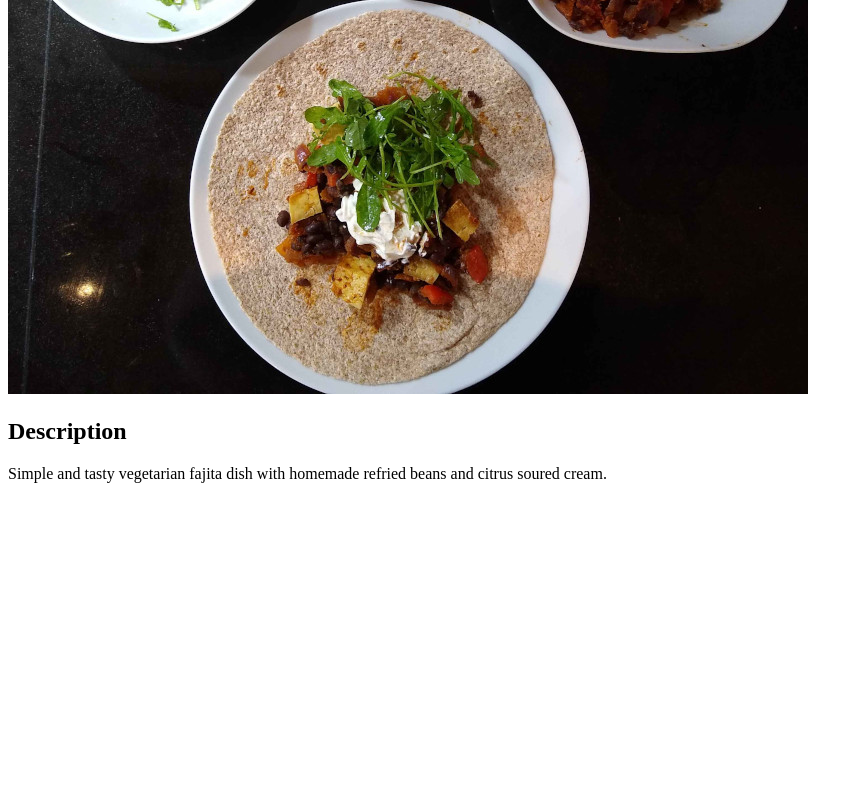
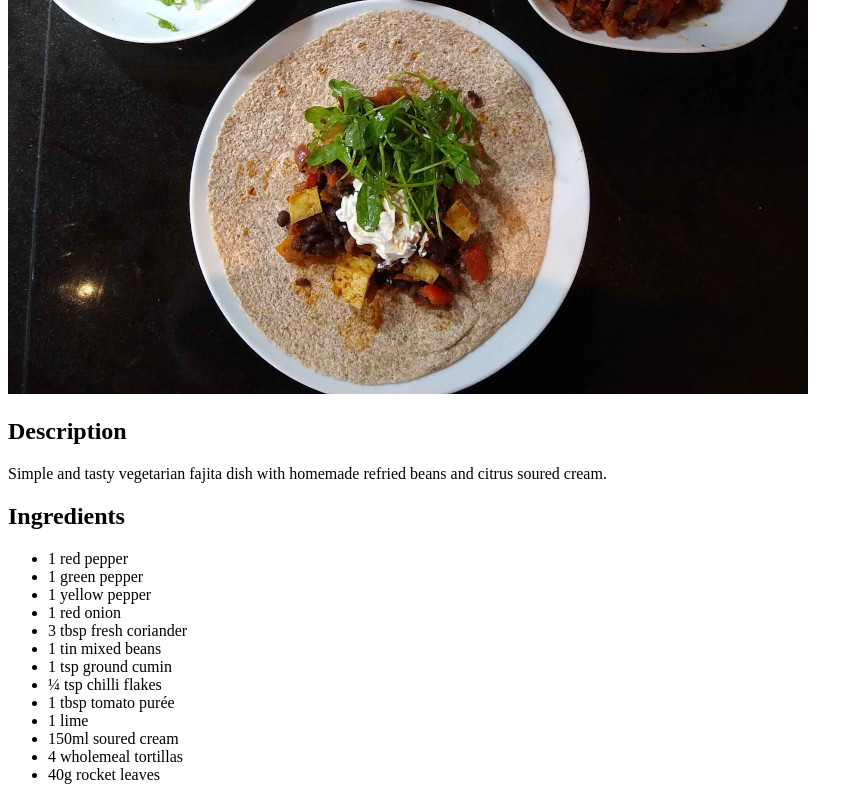
Before and after one commit to mjr141/odin-recipes, a plain HTML site: page recipes/fajitas.html in a window 1280 px wide. Shown: the part 386-1186 px from the top of the page, without its empty margins (0-863 px from the left). Before the commit the page ends 885 px from the top, so only its background shows below. Drawn offline with Linux system fonts and the light colour scheme.

Commit message:
add ingredients to fajita recipe

```diff
--- a/recipes/fajitas.html
+++ b/recipes/fajitas.html
@@ -15,5 +15,23 @@
 
   <p>Simple and tasty vegetarian fajita dish with homemade refried beans and citrus soured cream.</p>
 
+  <h2>Ingredients</h2>
+
+  <ul>
+    <li>1 red pepper</li>
+    <li>1 green pepper</li>
+    <li>1 yellow pepper</li>
+    <li>1 red onion</li>
+    <li>3 tbsp fresh coriander</li>
+    <li>1 tin mixed beans</li>
+    <li>1 tsp ground cumin</li>
+    <li>&frac14; tsp chilli flakes</li>
+    <li>1 tbsp tomato pur&eacute;e</li>
+    <li>1 lime</li>
+    <li>150ml soured cream</li>
+    <li>4 wholemeal tortillas</li>
+    <li>40g rocket leaves</li>
+  </ul>
+
 </body>
 </html>
```
